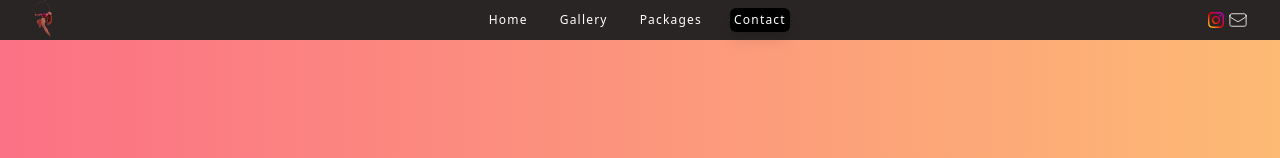
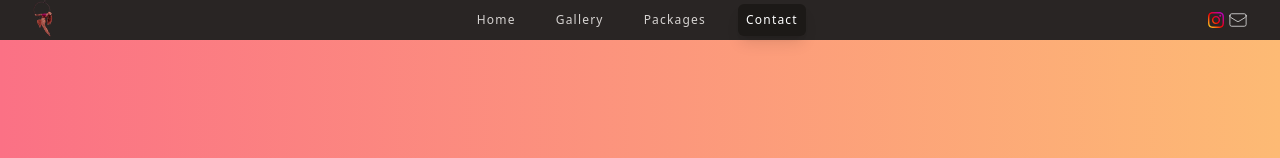
Before and after one commit to TanyaJRB/BollywoodHoop, a Vue app: page /contact in a window 1280 px wide. Shown: the top 158 px of the page. Built offline with nearby package versions, Linux system fonts and the light colour scheme.

Commit message:
style changes

```diff
--- a/src/components/NavItem.vue
+++ b/src/components/NavItem.vue
@@ -9,14 +9,15 @@ const { currentRoute } = useDisplay();
 const navTextClass = computed<string>(() => {
   const old = "sm:text-m rounded-md px-3 py-3 text-sm font-medium ";
   const baseClass =
-    "text-black hover:bg-black hover:text-white font-sans font-thin text-xs rounded-md p-1 tracking-widest";
+    "text-black hover:bg-black hover:text-white font-sans font-thin text-xs rounded-md p-2 tracking-widest";
   const homeClass =
     baseClass + " text-black hover:bg-stone-800 hover:text-white";
   const otherPagesClass =
-    baseClass + " text-white hover:bg-stone-300 hover:text-black";
+    baseClass + " text-stone-300 hover:bg-stone-300 hover:text-black";
 
   const activePageClass =
-    baseClass + " text-white bg-black shadow-lg shadow-dark-500/50";
+    baseClass +
+    " text-white font-medium bg-stone-900 shadow-lg shadow-dark-500/50";
   const isHomePageOpen = currentRoute.value == "HomePage";
   const textClass = isHomePageOpen
     ? homeClass
--- a/src/icons/Email.vue
+++ b/src/icons/Email.vue
@@ -4,7 +4,7 @@
     fill="none"
     viewBox="0 0 24 24"
     stroke-width="1"
-    stroke="white"
+    stroke="#DCDCDC"
   >
     <path
       stroke-linecap="round"
```
